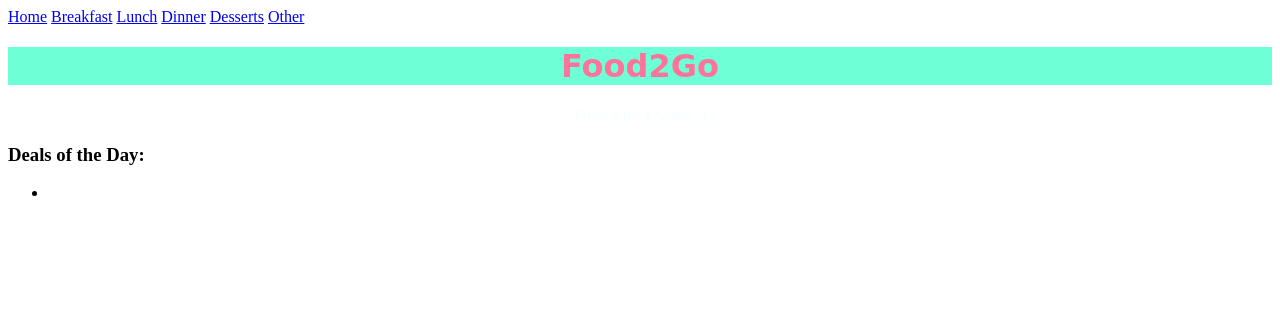
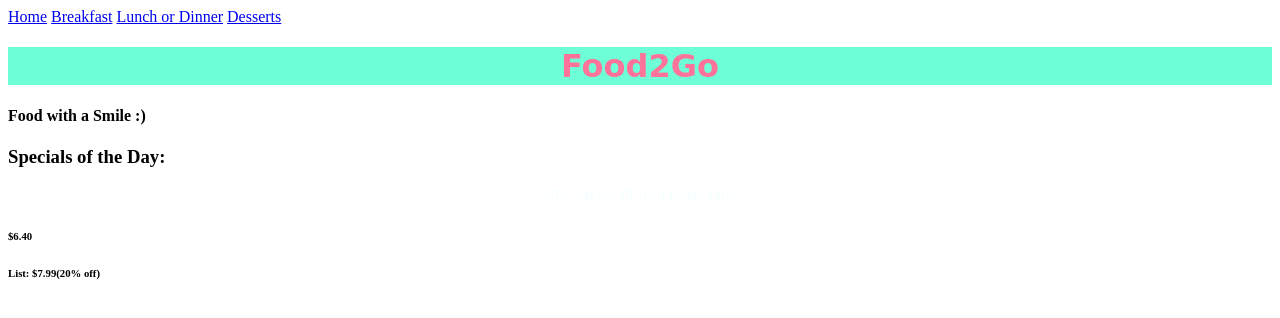
Before and after one commit to nveer11/HTML-Final, a plain HTML site: page index.html in a window 1280 px wide. Drawn offline with Linux system fonts and the light colour scheme.

Commit message:
Add files via upload

```diff
--- a/index.html
+++ b/index.html
@@ -5,16 +5,16 @@
   <body>
     <a href="index.html">Home</a>
     <a href="breakfast.html">Breakfast</a>
-    <a href="lunch.html">Lunch</a>
-    <a href="dinner.html">Dinner</a>
+    <a href="lunch.html">Lunch or Dinner</a>
     <a href="desserts.html">Desserts</a>
-    <a href="other.html">Other</a>
     <h1>Food2Go</h1>
-      <p>Food with a Smile :)</p>
-    <h3>Deals of the Day:</h3>
-    <ul>
-      <li>
-    </ul>
+    <div id="header">
+    <h4>Food with a Smile :)</h4>
+    <h3>Specials of the Day:</h3>
+    <p>20% off on all fruit today only</p>
+    <h6>$6.40</h6>
+    <h6>List: $7.99(20% off)</h6>
   </head>
 </body>
+</div>
 </html>
```
